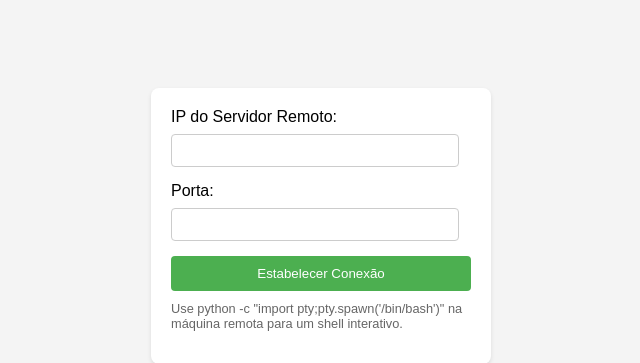
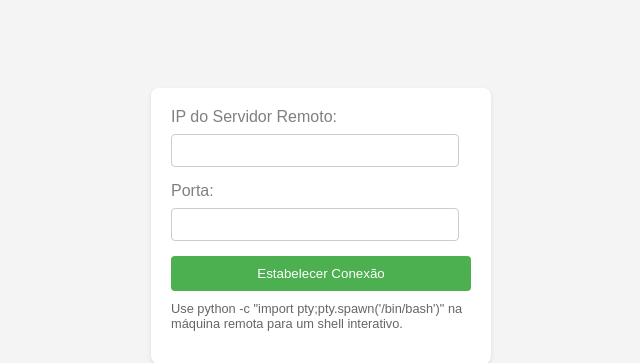
Before and after one commit to dennislopes/spyPi, a Flask app: page /opcao3 in a window 1280 px wide. Shown: the part 194-557 px from the top of the page, without its empty margins (319-959 px from the left). Run offline with Flask 3, Linux system fonts and the light colour scheme.

Commit message:
Update reverse_shell_input.html

```diff
--- a/templates/reverse_shell_input.html
+++ b/templates/reverse_shell_input.html
@@ -24,6 +24,7 @@
         label {
             display: block;
             margin-bottom: 8px;
+            color: gray; /* Deixa o texto acinzentado */
         }
         input[type="text"] {
             width: calc(100% - 12px);
```
